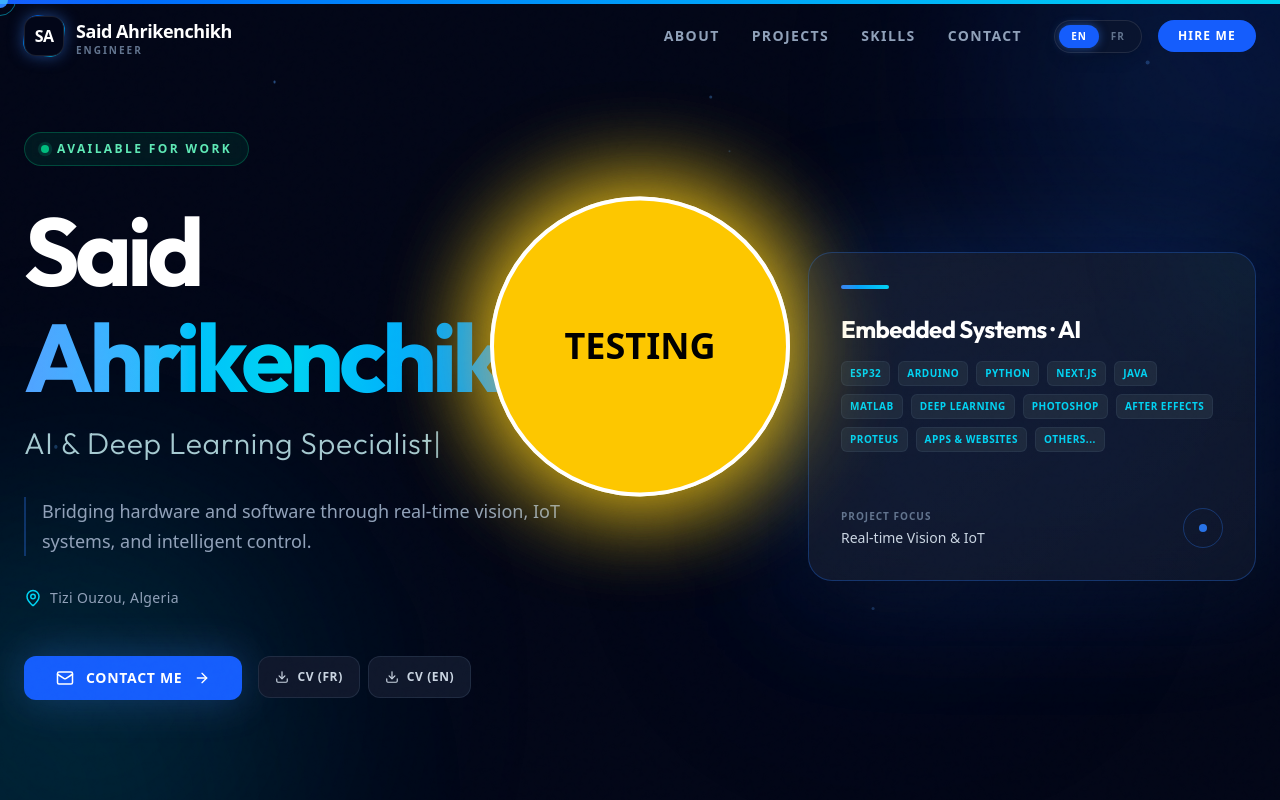
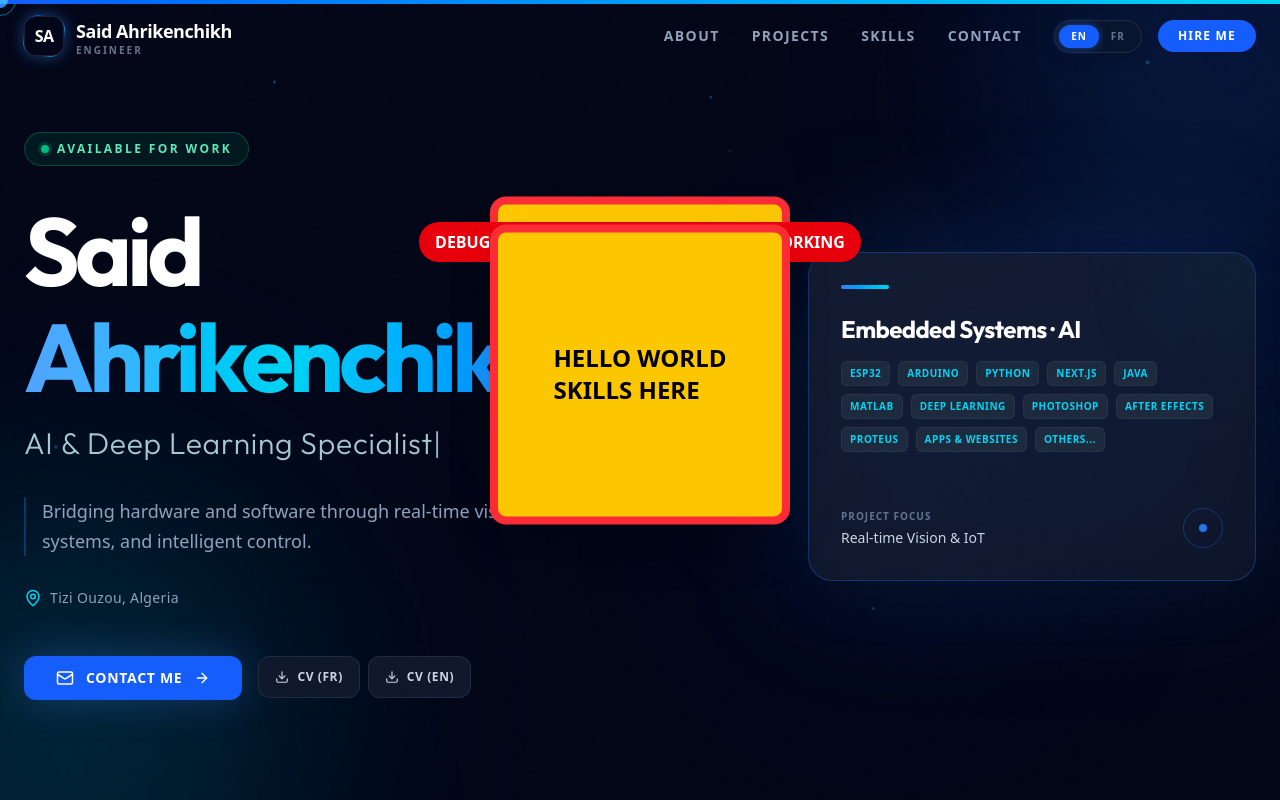
Before and after one commit to berbersoft02/portfolio, a Next.js app: page / in a window 1280 px wide. Shown: the top 800 px of the page. Built offline with nearby package versions, Linux system fonts and the light colour scheme.

Commit message:
debug: add red banner and hello world box for visibility check

```diff
--- a/src/app/page.tsx
+++ b/src/app/page.tsx
@@ -92,7 +92,8 @@ export default function Home() {
       </div>
 
       {/* TESTING: Fixed Front Layer - IF THIS APPEARS, THE COMPONENT IS RENDERING */}
-      <div className="fixed inset-0 flex items-center justify-center z-[9999] pointer-events-none">
+      <div className="fixed inset-0 flex flex-col items-center justify-center z-[9999] pointer-events-none">
+        <div className="bg-red-600 text-white px-4 py-2 rounded-full mb-4 font-bold">DEBUG ACTIVE: IF YOU SEE THIS, LAYER IS WORKING</div>
         <OrbitingSkills />
       </div>
     </main>
--- a/src/components/ui/orbiting-skills.tsx
+++ b/src/components/ui/orbiting-skills.tsx
@@ -1,10 +1,15 @@
 "use client"
-import React from 'react';
+import React, { useEffect } from 'react';
 
 export default function OrbitingSkills() {
+  useEffect(() => {
+    console.log("CRITICAL DEBUG: OrbitingSkills is Mounting!");
+    // alert("OrbitingSkills is Mounting!"); // Temporarily disabled as it might be annoying
+  }, []);
+
   return (
-    <div className="flex items-center justify-center w-[300px] h-[300px] bg-yellow-400 rounded-full shadow-[0_0_100px_rgba(250,204,21,0.8)] border-4 border-white animate-bounce">
-      <span className="text-black font-black text-4xl">TESTING</span>
+    <div className="w-[300px] h-[300px] bg-yellow-400 text-black flex items-center justify-center font-bold text-2xl border-8 border-red-500 rounded-2xl shadow-2xl animate-bounce">
+      HELLO WORLD <br/> SKILLS HERE
     </div>
   );
 }
```
